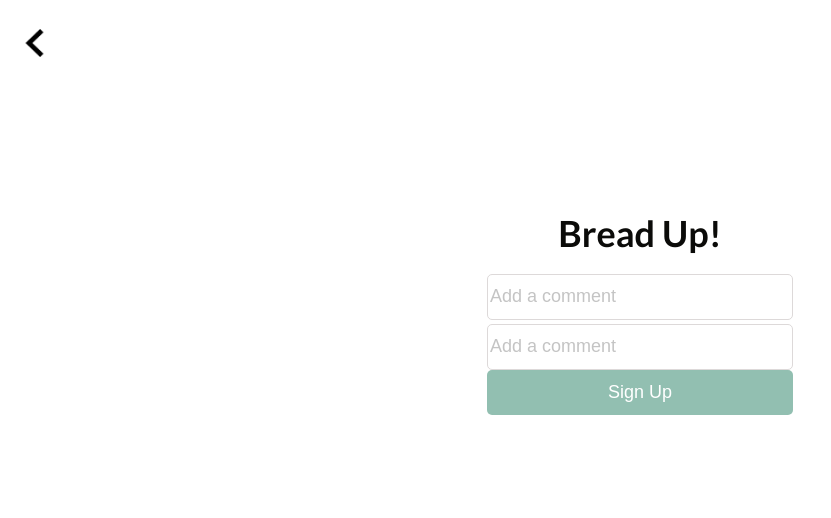
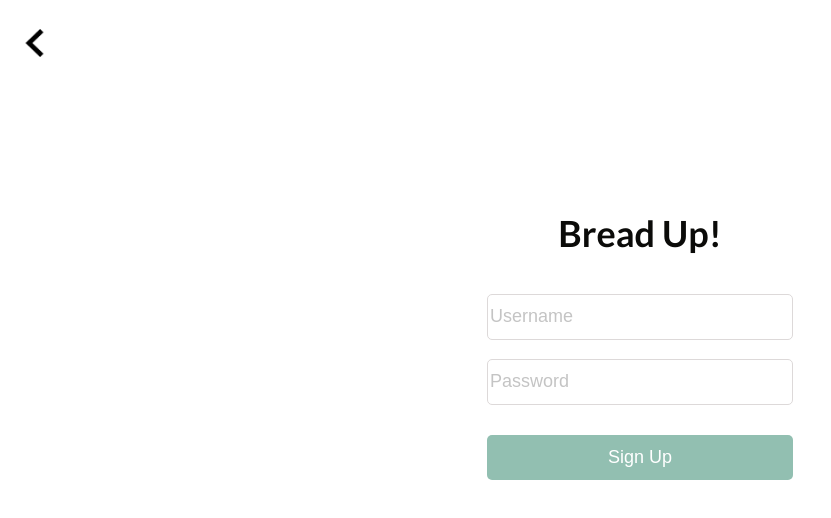
Before and after one commit to ryoujiho/MDIA3109-Final-Group4, a React (Create React App) app in the folder breaddit/: page /SignUp in a window 1280 px wide. Shown: the top 518 px of the page, without its empty margins (0-831 px from the left). Built offline with nearby package versions, Linux system fonts and the light colour scheme; no server answers.

Commit message:
fix signup

```diff
--- a/breaddit/src/pages/SignUp/index.js
+++ b/breaddit/src/pages/SignUp/index.js
@@ -32,12 +32,14 @@ import {
 
     return <div className="pagebody">
       <TopBar back="90%" pageName=" "/>
-      <div className="logo"></div>
+      <div className="logo">
+      <Heading1 text="Bread Up!"/>
+      </div>
         <div className="singup_form">
-          <Heading1 text="Bread Up!"/>
-          <Input type="text" catchInput={(e) =>
+
+          <Input placeholder="Username" type="text" catchInput={(e) =>
                 setUsername(e.target.value)}/>
-          <Input type="password" catchInput={(e) =>
+          <Input placeholder="Password" type="password" catchInput={(e) =>
                 setPass(e.target.value)}/>
           {/* <Input /> */}
           <Button text="Sign Up" bgcolor="#92BFB1" width="100%" onClick={(HandleSignUp)}/>
--- a/breaddit/src/pages/SignUp/signup.scss
+++ b/breaddit/src/pages/SignUp/signup.scss
@@ -1,4 +1,4 @@
-.signup_form {
+.singup_form {
     height:60%;
     max-height:550px;
     display:flex;
```
